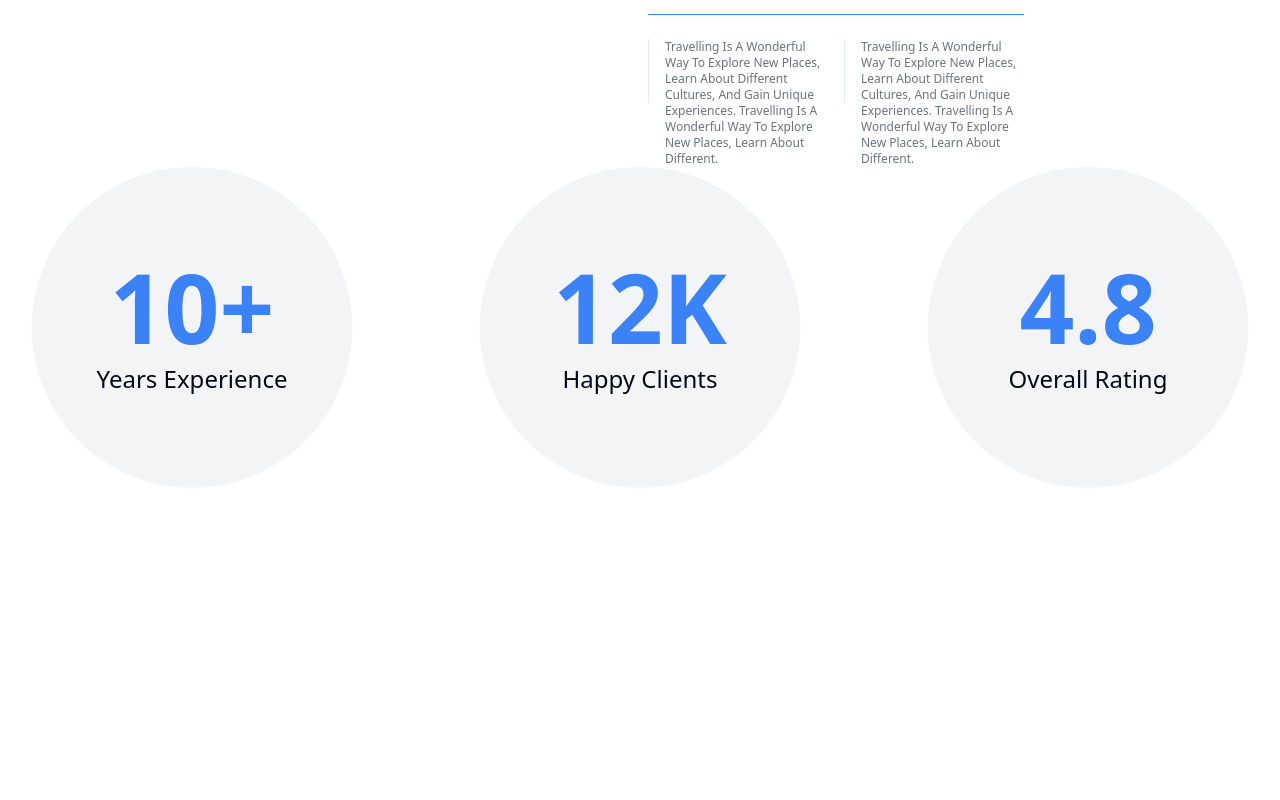
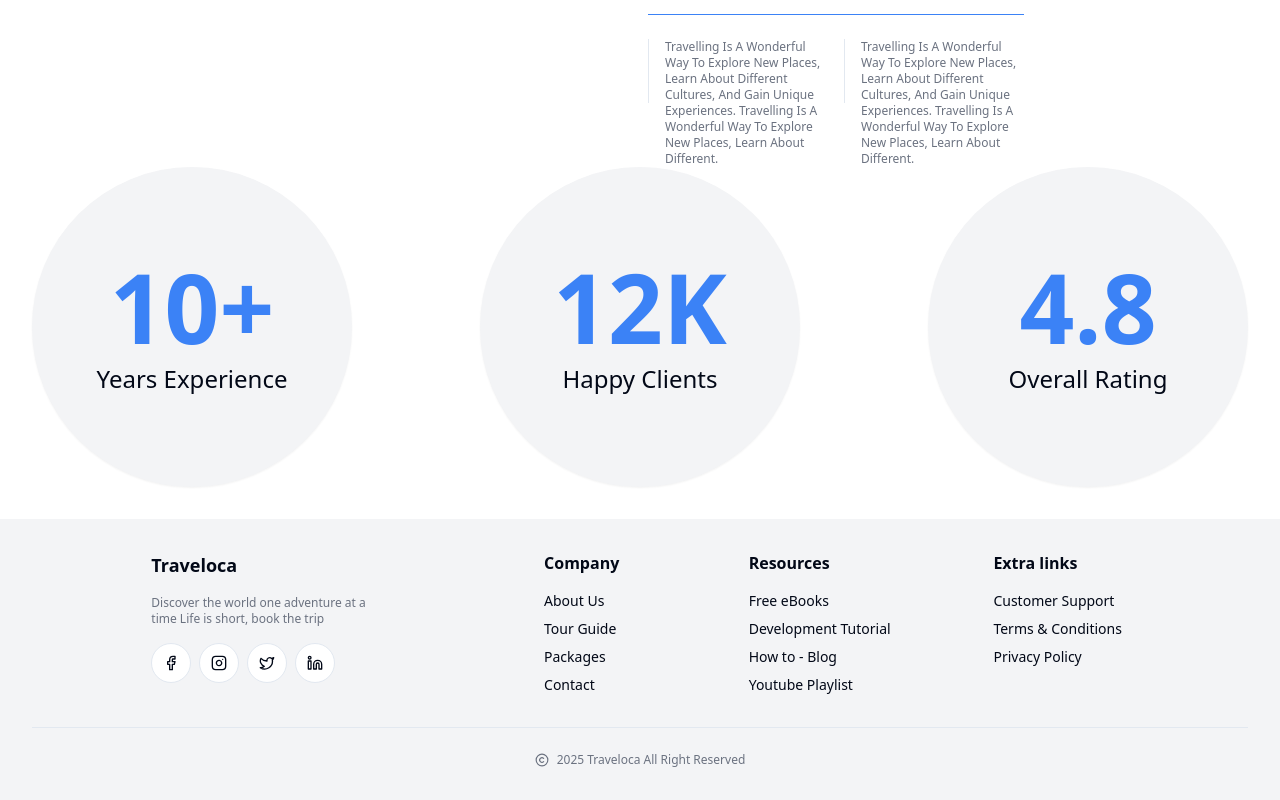
Before and after one commit to kharljhon14/traveloca, a React (Vite) app: page / in a window 1280 px wide. Shown: the part 2809-3609 px from the top of the page. Before the commit the page ends 3328 px from the top, so only its background shows below. Built offline with nearby package versions, Linux system fonts and the light colour scheme.

Commit message:
[Feat] Footer component

```diff
--- /dev/null
+++ b/src/features/footer.tsx
@@ -0,0 +1,116 @@
+import { Button } from '@/components/ui/button';
+import { Facebook, Instagram, Twitter, Linkedin, Copyright } from 'lucide-react';
+
+export default function Footer() {
+  return (
+    <footer className="bg-gray-100 p-8">
+      <div className="flex justify-evenly flex-col lg:flex-row">
+        <div className="flex flex-col justify-center items-center text-center lg:text-left lg:justify-start lg:items-start  gap-4 mb-8">
+          <a
+            className="font-semibold text-lg"
+            href=""
+          >
+            Traveloca
+          </a>
+          <p className="text-xs text-gray-500 mx-10 lg:mx-0 lg:max-w-60">
+            Discover the world one adventure at a time Life is short, book the trip
+          </p>
+          <div className="flex gap-2">
+            <Button
+              className="rounded-full"
+              size="icon"
+              variant="outline"
+            >
+              <Facebook />
+            </Button>
+            <Button
+              className="rounded-full"
+              size="icon"
+              variant="outline"
+            >
+              <Instagram />
+            </Button>
+            <Button
+              className="rounded-full"
+              size="icon"
+              variant="outline"
+            >
+              <Twitter />
+            </Button>
+            <Button
+              className="rounded-full"
+              size="icon"
+              variant="outline"
+            >
+              <Linkedin />
+            </Button>
+          </div>
+        </div>
+
+        <div className="grid grid-cols-2 lg:grid-cols-3 gap-6 lg:gap-24 mb-8">
+          <div className="flex flex-col gap-4 lg:mx-auto">
+            <p className="font-semibold">Company</p>
+            <nav className="">
+              <ul className="text-sm flex flex-col gap-2">
+                <li>
+                  <a href="">About Us</a>
+                </li>
+                <li>
+                  <a href="">Tour Guide</a>
+                </li>
+                <li>
+                  <a href="">Packages</a>
+                </li>
+                <li>
+                  <a href="">Contact</a>
+                </li>
+              </ul>
+            </nav>
+          </div>
+
+          <div className="flex flex-col gap-4 lg:mx-auto">
+            <p className="font-semibold">Resources</p>
+            <nav>
+              <ul className="text-sm flex flex-col gap-2 ">
+                <li>
+                  <a href="">Free eBooks</a>
+                </li>
+                <li>
+                  <a href="">Development Tutorial</a>
+                </li>
+                <li>
+                  <a href="">How to - Blog</a>
+                </li>
+                <li>
+                  <a href="">Youtube Playlist</a>
+                </li>
+              </ul>
+            </nav>
+          </div>
+
+          <div className="flex flex-col gap-4 lg:mx-auto">
+            <p className="font-semibold">Extra links</p>
+            <nav>
+              <ul className="text-sm flex flex-col gap-2">
+                <li>
+                  <a href="">Customer Support</a>
+                </li>
+                <li>
+                  <a href="">Terms & Conditions</a>
+                </li>
+                <li>
+                  <a href="">Privacy Policy</a>
+                </li>
+              </ul>
+            </nav>
+          </div>
+        </div>
+      </div>
+
+      <div className="text-xs gap-2 pt-6 border-t flex items-center justify-center text-gray-500">
+        <Copyright size={14} />
+        <p>2025 Traveloca All Right Reserved</p>
+      </div>
+    </footer>
+  );
+}
--- a/src/layouts/main-layout.tsx
+++ b/src/layouts/main-layout.tsx
@@ -1,11 +1,13 @@
 import { PropsWithChildren } from 'react';
 import Header from '../features/common/header';
+import Footer from '@/features/footer';
 
 export default function MainLayout({ children }: PropsWithChildren) {
   return (
     <>
       <Header />
       <main className="m-8 space-y-16">{children}</main>
+      <Footer />
     </>
   );
 }
```
